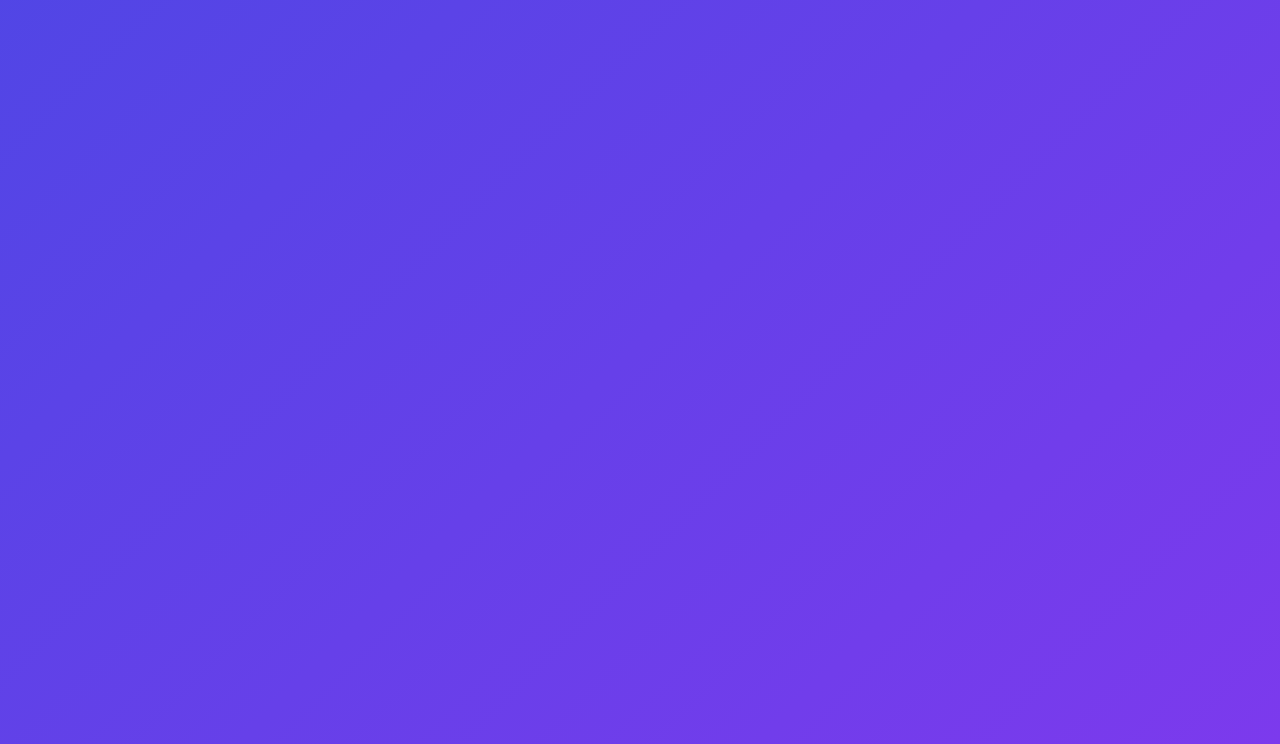
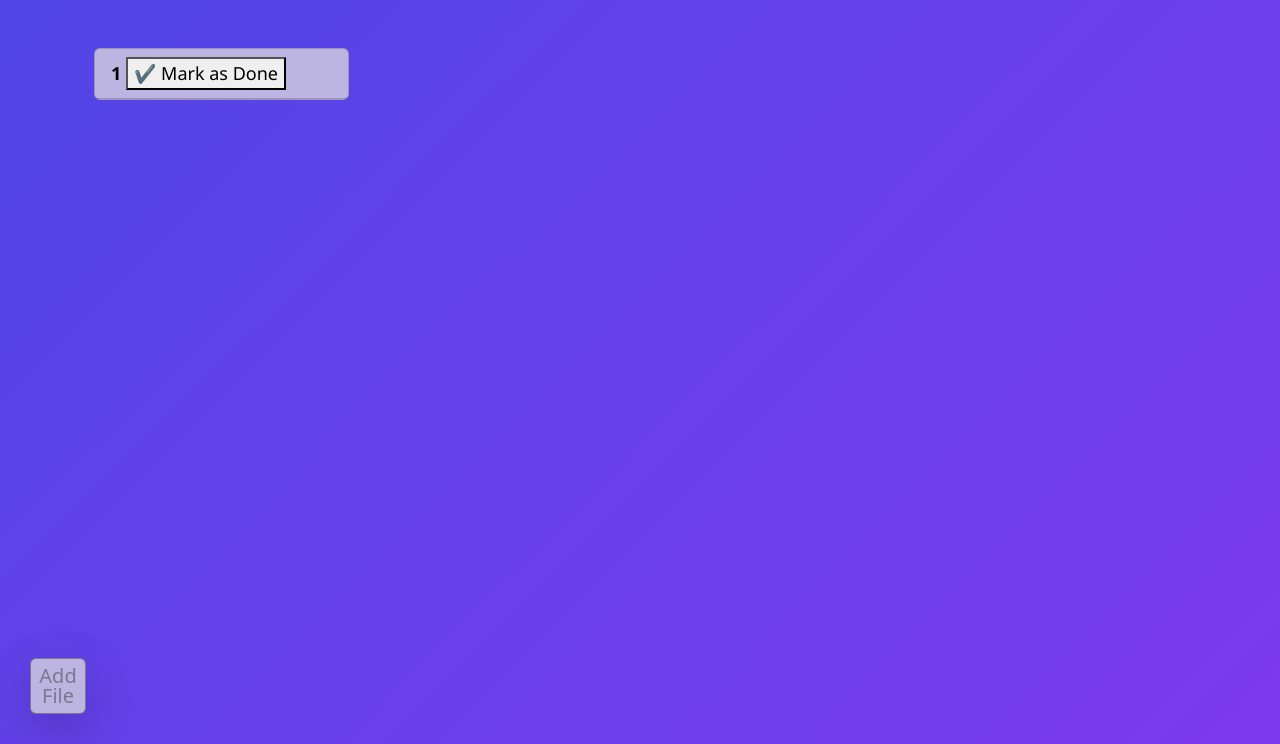
Before and after one commit to mj256x/StudyHUB, a Flask app: template templates/subject_files.html in a window 1280 px wide. Shown: the part 56-800 px from the top of the page. Run offline with Flask 3, Linux system fonts and the light colour scheme; the visitor is signed in with stand-in values (Sample User, id 1); the template is opened without the code that fills it: most values are stand-ins (such as "Sample title", 1, 10 or a date in 2020); one stand-in notice (Sample message) is shown; some libraries are stand-ins or nearby versions.

Commit message:
Enhance file management: implement file upload functionality and improve subject files UI with dynamic file listing and alerts

```diff
--- a/app.py
+++ b/app.py
@@ -10,8 +10,9 @@ load_dotenv()
 app = Flask(__name__)
 app.secret_key = os.getenv('FLASK_SECRET_KEY')
 
-
-
+url: str = os.getenv('SUPABASE_URL')
+key: str = os.getenv('SUPABASE_KEY')
+supabase: Client = create_client(url, key)
 
 def db_connection():
     driver = "ODBC Driver 18 for SQL Server"
@@ -158,7 +159,6 @@ def subjects():
             cursor.execute("INSERT INTO subjects (name, user_id) VALUES (?, ?)", (subject_name, session['user_id']))
             conn.commit()
             cursor.close()
-
             flash('Subject added successfully!', 'success')
         except Exception as e:
             flash('Error occurred while adding subject, Please try again.', 'danger')
@@ -181,7 +181,52 @@ def subjects():
 def subject_files(subject_id):
     if 'user_id' not in session:
         return redirect(url_for('login'))
-    return render_template('subject_files.html')
+    try:
+        conn = get_db()
+        cursor = conn.cursor()
+        cursor.execute("SELECT file_name, file_url FROM files WHERE subject_id = ? AND user_id = ?", (subject_id, session['user_id']))
+        files = cursor.fetchall()
+        cursor.execute("SELECT name FROM subjects WHERE id = ? AND user_id = ?", (subject_id, session['user_id']))
+        subject_name = cursor.fetchone()
+        cursor.close()
+        if not files:
+            flash('No files found for this subject', 'danger')
+    except Exception as e:
+        flash('Error occurred while fetching subject files, Please try refreshing the page.', 'danger')
+        print(f"Database error: {e}")
+        return redirect(url_for('subjects'))
+    return render_template('subject_files.html', files=files, subject=subject_name, subject_id=subject_id)
+
+
+@app.route('/upload_file/<int:subject_id>', methods=['POST'])
+def upload_file(subject_id):
+    file = request.files['file']
+    if not file:
+        flash('No file selected!')
+        return redirect(request.url)
+
+    try:
+        filename = f"{subject_id}/{file.filename}"
+        supabase.storage.from_("files").upload(
+            path=filename,
+            file=file.read(),
+            file_options={"content-type": file.content_type}
+        )
+
+        file_url = supabase.storage.from_("files").get_public_url(filename)
+
+        conn = get_db()
+        cursor = conn.cursor()
+        cursor.execute("INSERT INTO files (subject_id, file_name, file_url) VALUES (?, ?, ?)",
+                       (subject_id, file.filename, file_url))
+        conn.commit()
+        cursor.close()
+
+        flash('File uploaded successfully!')
+    except Exception as e:
+        flash(f'Error uploading file: {e}')
+
+    return redirect(url_for('subject_files', subject_id=subject_id))
 
 @app.route('/profile')
 def profile():
--- a/templates/subject_files.html
+++ b/templates/subject_files.html
@@ -1,6 +1,48 @@
 {% extends "base.html" %}
 
-{% block title %}{{ subject[1] }}{% endblock %}
+{% block title %}{{ subject[0] }}{% endblock %}
 
 {% block main %}
+<button class="btn btn-primary shadow-lg add-subject-btn"
+    style="position: fixed; bottom: 30px; left: 30px; width: 56px; height: 56px; font-size: 20px;"
+    data-bs-toggle="modal" data-bs-target="#addFolderModal" onclick="document.getElementById('fileInput').click()">
+    Add File
+</button>
+<form id="uploadForm" action="{{ url_for('upload_file', subject_id=subject_id) }}" method="POST"
+    enctype="multipart/form-data">
+    <input type="file" id="fileInput" name="file" style="display: none;"
+        onchange="document.getElementById('uploadForm').submit()">
+</form>
+{% with messages = get_flashed_messages(with_categories=true) %}
+{% if messages %}
+{% for category, message in messages %}
+<div class="alert alert-{{ category }} alert-dismissible fade show text-start mb-4" role="alert"
+    style="font-size: 14px; border-radius: 10px;" id="flash">
+    <i
+        class="bi {% if category == 'danger' %}bi-exclamation-triangle-fill{% else %}bi-check-circle-fill{% endif %} me-2"></i>
+    {{ message }}
+</div>
+{% endfor %}
+{% endif %}
+{% endwith %}
+<div class="container">
+    <div class="row">
+        {% for file in files %}
+        <div class="col-12 col-md-3 mb-4">
+            <div class="card h-100 custom-card">
+                <a href="{{ url_for('subject_files', subject_id=subject_id) }}" class="text-decoration-none">
+                    <div class="card-header bg-transparent"
+                        style="color: black; text-align: left; font-family: 'Segoe UI', Tahoma, Geneva, Verdana, sans-serif; font-weight: bold; font-size: 18px">
+                        {{ file[0] }}
+                        <button id="done-btn" class="done-button">
+                            <span class="icon">✔️</span> Mark as Done
+                        </button>
+                    </div>
+                </a>
+            </div>
+        </div>
+    </div>
+    {% endfor %}
+</div>
+
 {% endblock %}
```
